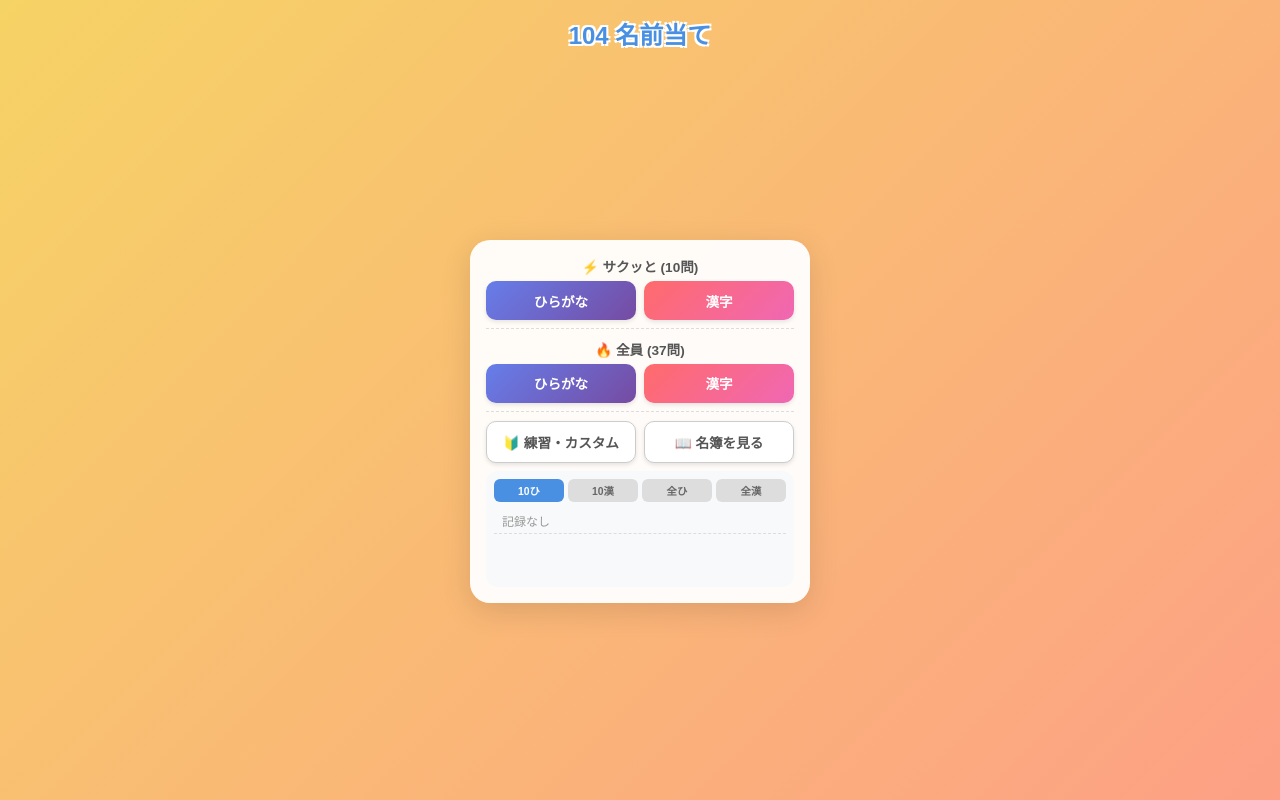
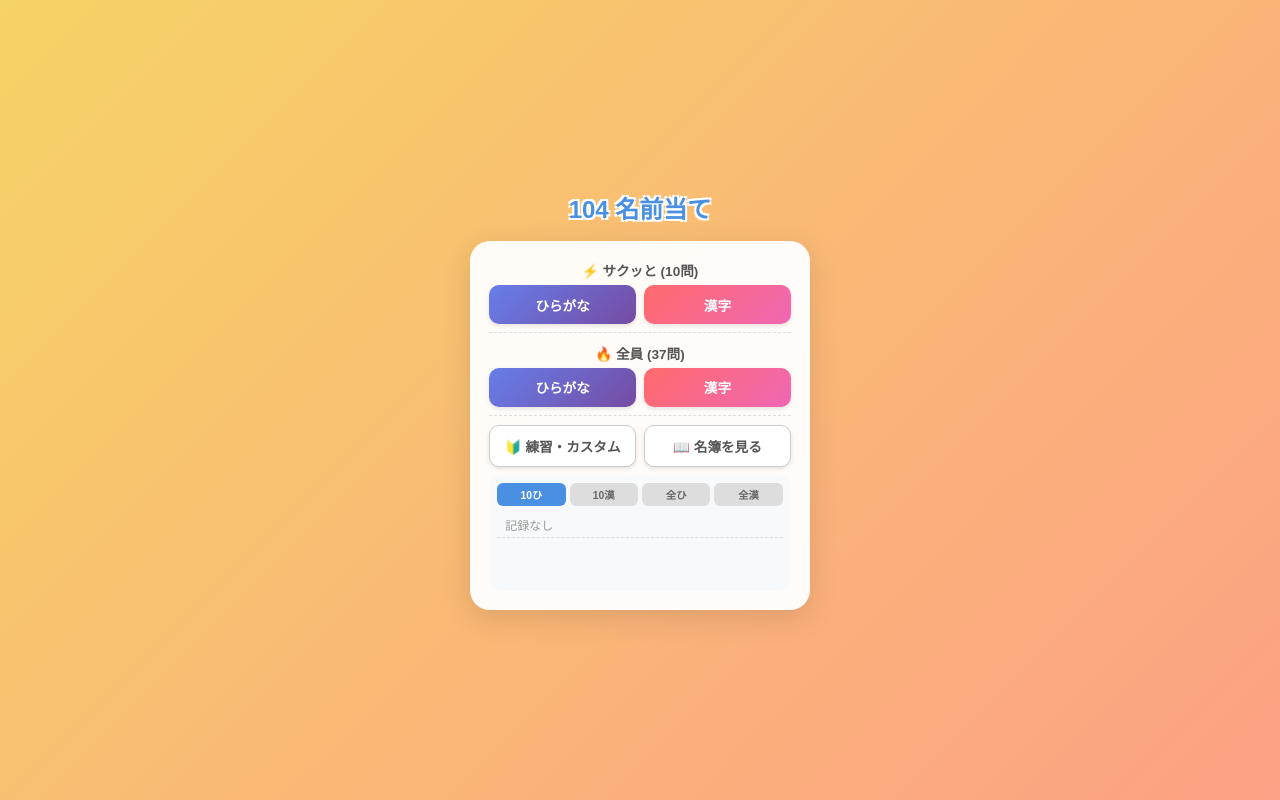
Before and after one commit to hansamubanana-wq/class-104-game, a React (Vite) app: page / in a window 1280 px wide. Built offline with nearby package versions, Linux system fonts and the light colour scheme.

Commit message:
html, bodyのoverflow設定を修正し、縦スクロールのみを許可。コンテナの高さを調整し、カードが縮まないように変更。名簿画面の高さ制限を調整。

```diff
--- a/src/App.css
+++ b/src/App.css
@@ -16,13 +16,14 @@ html, body {
   padding: 0;
   width: 100%;
   height: 100%;
+  /* 画面全体のバウンス（びよーん）は防ぐ */
   overflow: hidden;
   position: fixed;
   font-family: "Hiragino Kaku Gothic ProN", "Noto Sans JP", sans-serif;
   background: var(--bg-gradient);
   background-size: cover;
   color: var(--text-color);
-  touch-action: none;
+  touch-action: pan-y; /* 縦スクロールのみ許可 */
   -webkit-user-select: none;
   user-select: none;
   -webkit-font-smoothing: antialiased;
@@ -30,49 +31,62 @@ html, body {
 
 #root { width: 100%; height: 100%; }
 
-/* コンテナ：dvhを使ってスマホの高さに完璧に合わせる */
+/* コンテナ：ここをスクロール可能にするのがポイント */
 .container {
   display: flex;
   flex-direction: column;
   align-items: center;
-  justify-content: center;
+  justify-content: center; /* 基本は中央寄せ */
   width: 100%;
-  height: 100dvh; /* ここ重要 */
+  height: 100%;
   padding: 1rem;
   box-sizing: border-box;
+  overflow-y: auto; /* 中身があふれたらここだけスクロール */
+  -webkit-overflow-scrolling: touch;
 }
+
+/* コンテナの中身が少ないときも中央に配置するためのハック */
+.container::before, .container::after {
+  content: '';
+  flex: 0 0 auto; /* 伸び縮みしない余白 */
+  height: 1rem;   /* 最低限の余白 */
+}
+.container::before { margin-top: auto; }
+.container::after { margin-bottom: auto; }
+
 
 /* タイトル */
 h1 {
   font-size: clamp(1.2rem, 5vw, 1.5rem);
   font-weight: 900;
   color: var(--primary-color);
-  margin-bottom: 0.5rem; /* 余白を減らす */
-  margin-top: 0;
+  margin: 0 0 1rem 0;
   text-align: center;
   pointer-events: none;
   text-shadow: 2px 2px 0px #fff, -2px -2px 0px #fff, -2px 2px 0px #fff, 2px -2px 0px #fff;
-  flex-shrink: 0; /* 縮まないようにする */
+  flex-shrink: 0; /* タイトルも縮ませない */
 }
 
 h2 { margin: 0 0 0.8rem 0; color: var(--primary-color); font-size: 1.1rem; }
 
-/* カード共通：高さ制限を撤廃 */
+/* カード共通 */
 .start-screen, .game-screen, .result-screen, .roster-screen, .practice-screen {
   background: var(--card-bg);
-  padding: 1rem; /* パディングを少し減らす */
+  padding: 1.2rem;
   border-radius: 20px;
   box-shadow: var(--shadow-md);
   width: 100%;
   max-width: 340px;
-  /* max-height: 80vh;  ←これが原因だったので削除！ */
   box-sizing: border-box;
   text-align: center;
   display: flex;
   flex-direction: column;
   position: relative;
   pointer-events: auto;
-  margin: auto;
+
+  /* ★ここが修正のキモ：カードが勝手に縮まないようにする */
+  flex-shrink: 0;
+  margin: 0 auto; /* 左右中央 */
 }
 
 .fade-in { animation: fadeIn 0.3s ease-out; }
@@ -85,17 +99,17 @@ h2 { margin: 0 0 0.8rem 0; color: var(--primary-color); font-size: 1.1rem; }
 .header-info {
   display: flex;
   justify-content: space-between;
-  margin: 0.5rem 0 0.5rem 0; /* 余白調整 */
+  margin: 0.5rem 0 0.5rem 0;
   font-size: 0.8rem;
   font-weight: bold;
   color: #666;
 }
 .timer-badge { color: #e00; background: rgba(255,0,0,0.1); padding: 2px 6px; border-radius: 4px; font-family: monospace; }
 
-/* 問題表示：サイズを少し調整してはみ出し防止 */
+/* 問題表示 */
 .student-number {
   font-size: clamp(3.5rem, 12vw, 4.5rem);
-  margin: 0.2rem 0 1rem 0; /* 上下の余白を詰める */
+  margin: 0.2rem 0 1rem 0;
   color: var(--primary-color);
   font-weight: 900;
   line-height: 1;
@@ -117,11 +131,11 @@ h2 { margin: 0 0 0.8rem 0; color: var(--primary-color); font-size: 1.1rem; }
 }
 .input-area input:focus { outline: none; background: white; border-color: var(--primary-color); }
 
-/* ヒントや注釈 */
+/* ヒント */
 .hint { font-size: 0.7rem; color: #999; margin-top: 0.2rem; }
 
 /* --- 名簿（座席表） --- */
-.roster-screen { max-width: 95%; width: 100%; overflow: hidden; max-height: 85vh; /* 名簿だけはスクロールさせるので高さ制限あり */ }
+.roster-screen { max-width: 95%; width: 100%; overflow: hidden; max-height: 80vh; /* 名簿は例外的に高さ制限あり（中身スクロールのため） */ }
 .classroom-layout { flex: 1; display: flex; flex-direction: column; overflow: hidden; }
 
 .blackboard-area { display: flex; align-items: center; justify-content: center; gap: 1rem; margin-bottom: 0.5rem; }
```
